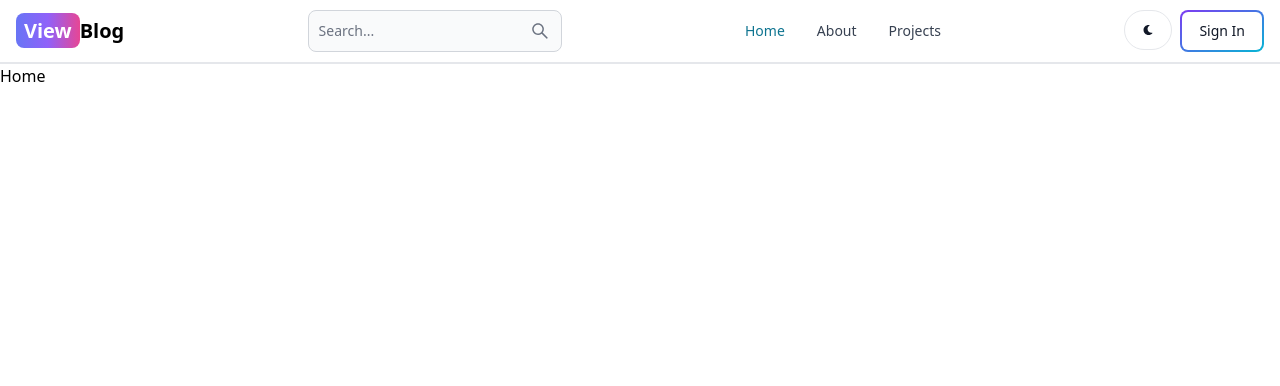
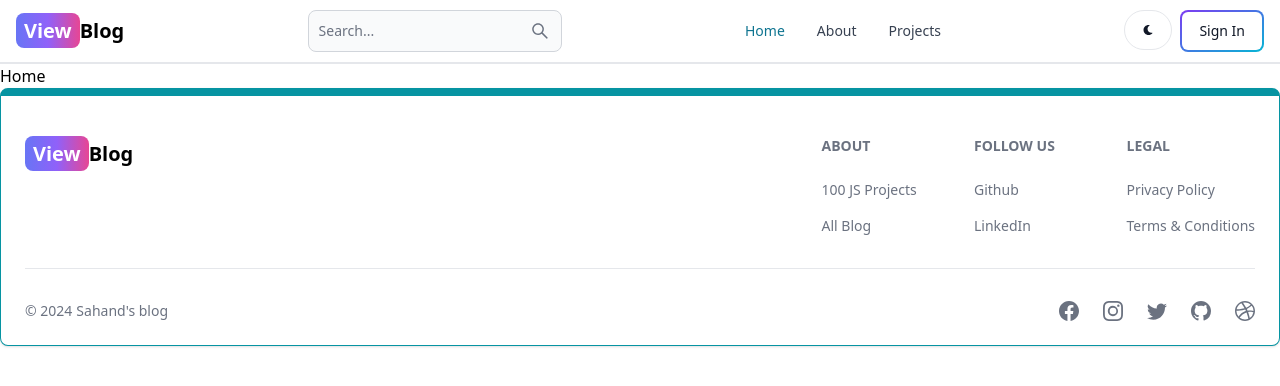
Before and after one commit to manishshukla00/mern-blog, a React (Vite) app in the folder client/: page / in a window 1280 px wide. Shown: the top 386 px of the page. Built offline with nearby package versions, Linux system fonts and the light colour scheme.

Commit message:
create the footer component

```diff
--- a/client/src/App.jsx
+++ b/client/src/App.jsx
@@ -6,6 +6,7 @@
 import SignUp from "./pages/SignUp";
 import Project from "./pages/Projects";
 import Header from "./components/Header";
+import FooterComponent from "./components/FooterComponent";
 
 const App = () => {
   return (
@@ -19,6 +20,7 @@
         <Route path="/sign-up" element={<SignUp />} />
         <Route path="/projects" element={<Project />} />
       </Routes>
+      <FooterComponent />
     </BrowserRouter>
   );
 };
--- /dev/null
+++ b/client/src/components/FooterComponent.jsx
@@ -0,0 +1,95 @@
+import { Footer } from "flowbite-react";
+import { Link } from "react-router-dom";
+import {
+  BsFacebook,
+  BsInstagram,
+  BsTwitter,
+  BsGithub,
+  BsDribbble,
+} from "react-icons/bs";
+export default function FooterComponent() {
+  return (
+    <Footer container className="border border-t-8 border-teal-500">
+      <div className="w-full max-w-7xl mx-auto">
+        <div className="grid w-full justify-between sm:flex md:grid-cols-1">
+          <div className="mt-5">
+            <Link
+              to="/"
+              className="self-center whitespace-nowrap text-lg sm:text-xl font-semibold dark:text-white"
+            >
+              <span className="px-2 py-1 bg-gradient-to-r from-indigo-500 via-purple-500 to-pink-500 rounded-lg text-white">
+                View
+              </span>
+              Blog
+            </Link>
+          </div>
+          <div className="grid grid-cols-2 gap-8 mt-4 sm:grid-cols-3 sm:gap-6">
+            <div>
+              <Footer.Title title="About" />
+              <Footer.LinkGroup col>
+                <Footer.Link
+                  href="https://www.100jsprojects.com"
+                  target="_blank"
+                  rel="noopener noreferrer"
+                >
+                  100 JS Projects
+                </Footer.Link>
+                <Footer.Link
+                  href="/about"
+                  target="_blank"
+                  rel="noopener noreferrer"
+                >
+                  All Blog
+                </Footer.Link>
+              </Footer.LinkGroup>
+            </div>
+            <div>
+              <Footer.Title title="Follow us" />
+              <Footer.LinkGroup col>
+                <Footer.Link
+                  href="https://github.com/manishshukla00"
+                  target="_blank"
+                  rel="noopener noreferrer"
+                >
+                  Github
+                </Footer.Link>
+                <Footer.Link
+                  href="www.linkedin.com/in/manish-shukla-79540623b"
+                  target="_blank"
+                  rel="noopener noreferrer"
+                >
+                  LinkedIn
+                </Footer.Link>
+              </Footer.LinkGroup>
+            </div>
+            <div>
+              <Footer.Title title="Legal" />
+              <Footer.LinkGroup col>
+                <Footer.Link href="#">Privacy Policy</Footer.Link>
+                <Footer.Link href="#">Terms &amp; Conditions</Footer.Link>
+              </Footer.LinkGroup>
+            </div>
+          </div>
+        </div>
+        <Footer.Divider />
+        <div className="w-full sm:flex sm:items-center sm:justify-between">
+          <Footer.Copyright
+            href="#"
+            by="Sahand's blog"
+            year={new Date().getFullYear()}
+          />
+          <div className="flex gap-6 sm:mt-0 mt-4 sm:justify-center">
+            <Footer.Icon href="#" icon={BsFacebook} />
+            <Footer.Icon href="#" icon={BsInstagram} />
+            <Footer.Icon href="#" icon={BsTwitter} />
+            <Footer.Icon
+              href="https://github.com/sahandghavidel"
+              icon={BsGithub}
+            />
+            <Footer.Icon href="#" icon={BsDribbble} />
+          </div>
+        </div>
+      </div>
+    </Footer>
+  );
+}
```
